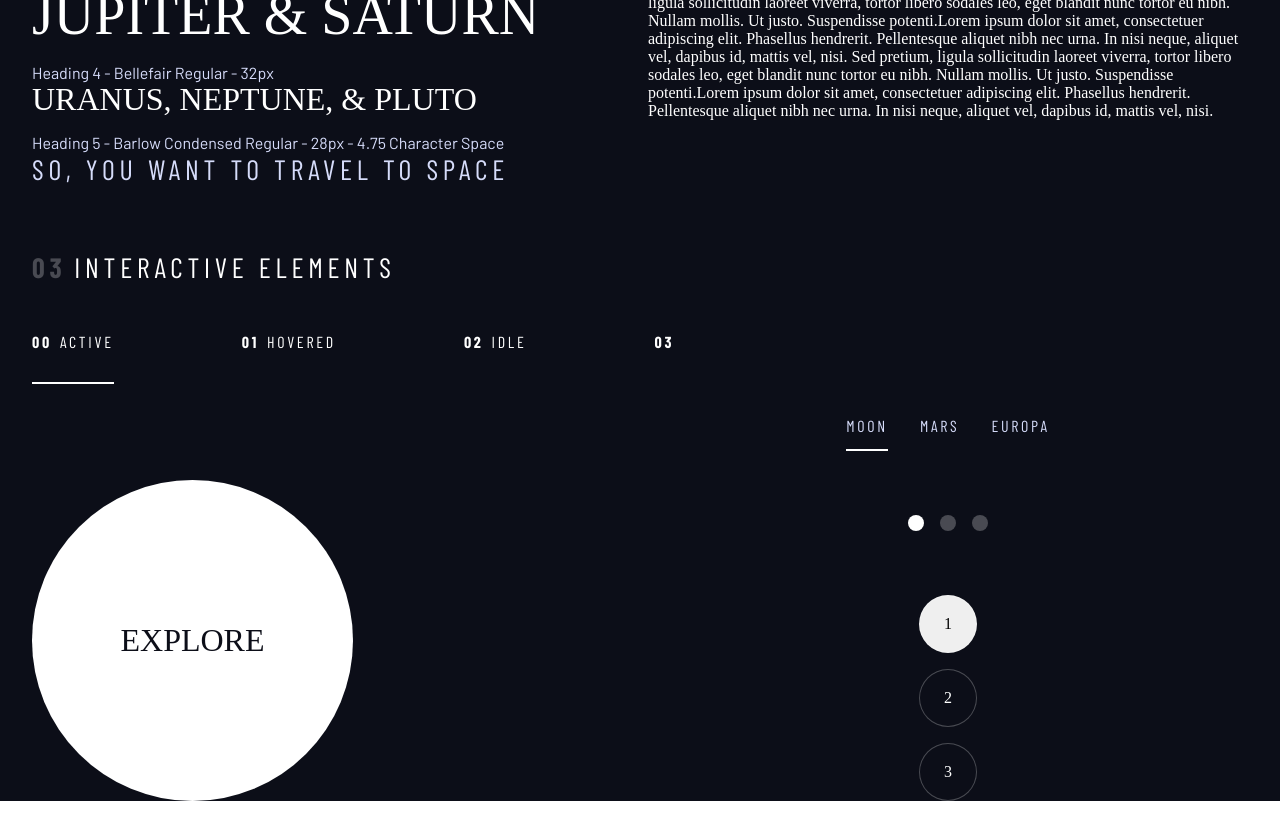
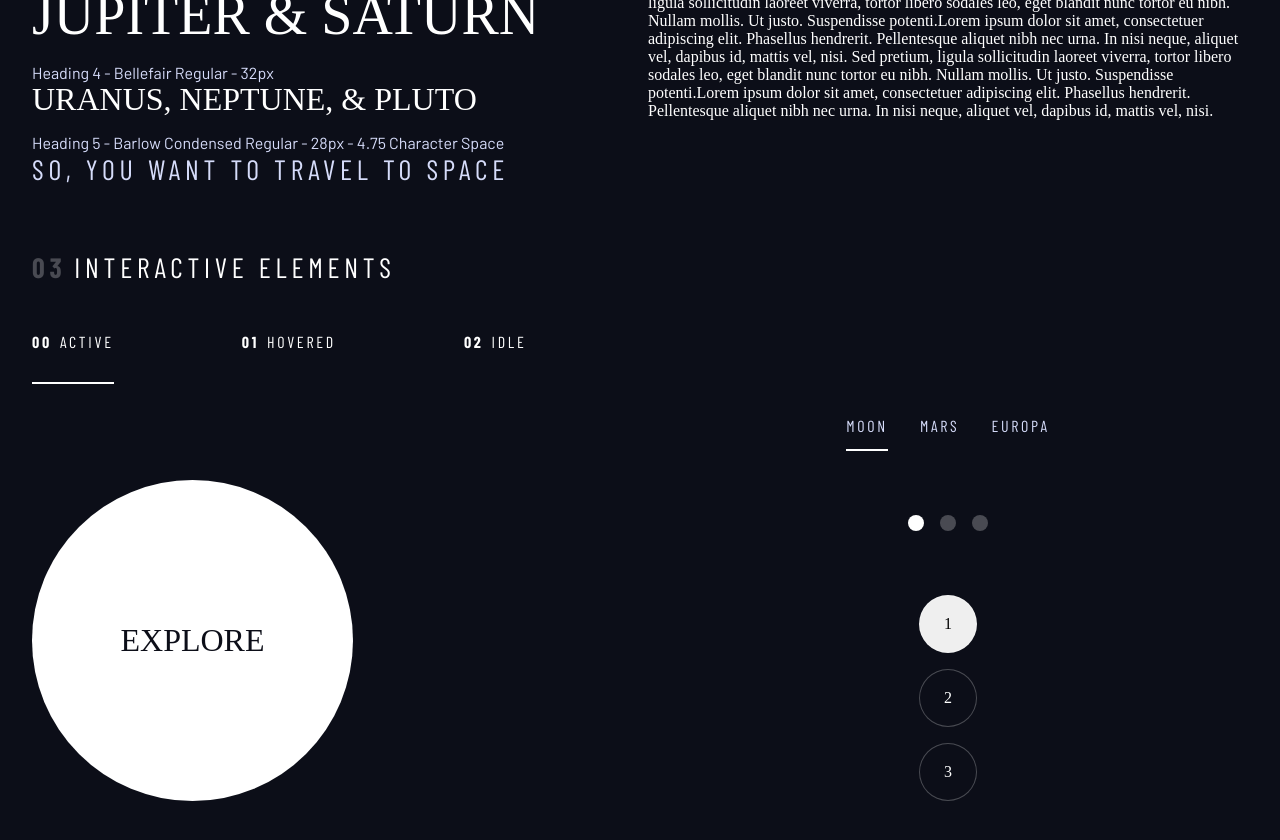
Before and after one commit to JulienLEUILLIER/spaceproject, a React (Create React App) app: page /design-system in a window 1280 px wide. Shown: the part 700-1540 px from the top of the page. Built offline with nearby package versions, Linux system fonts and the light colour scheme; a web font is replaced by a local one.

Commit message:
Navigation headings is truly an awful thing but it works correctly now in design system

```diff
--- a/src/components/DesignSystem/DesignSystem.tsx
+++ b/src/components/DesignSystem/DesignSystem.tsx
@@ -5,7 +5,7 @@ import Typography from './Typography'
 
 const DesignSystem = () => {
   return (
-    <div className='container bg-dark text-white'>
+    <div style={{paddingBottom: '20vh'}} className='container bg-dark text-white'>
         <h1 className='ff-serif'>Design System</h1>
         <Colors />
         <Typography />
--- a/src/components/Header/Navigation.tsx
+++ b/src/components/Header/Navigation.tsx
@@ -13,7 +13,8 @@ const Navigation = ({headings}: NavigationProps) => {
                 <li className='active'><Link to={'/'} className="ff-sans-cond uppercase text-white letter-spacing-2"><span>00</span>{headings[0]}</Link></li>
                 <li><Link to={'/destination'} className="ff-sans-cond uppercase text-white letter-spacing-2"><span>01</span>{headings[1]}</Link></li>
                 <li><Link to={'/crew'} className="ff-sans-cond uppercase text-white letter-spacing-2"><span>02</span>{headings[2]}</Link></li>
-                <li><Link to={'/technology'} className="ff-sans-cond uppercase text-white letter-spacing-2"><span>03</span>{headings[3]}</Link></li>
+                {headings[3] && <li><Link to={'/technology'} className="ff-sans-cond uppercase text-white letter-spacing-2"><span>03</span>{headings[3]}</Link></li>}
+
             </ul>
         </nav>
     )
```
